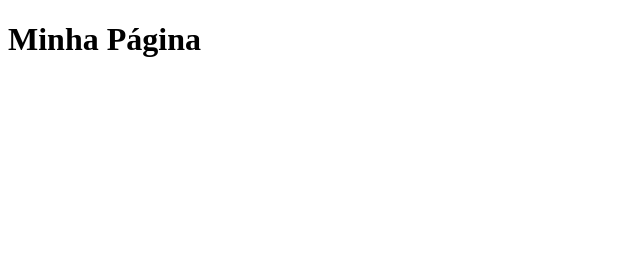
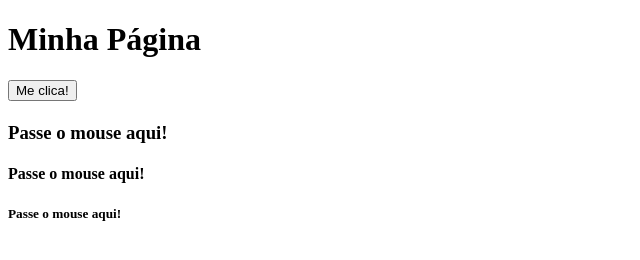
Before and after one commit to Yanfelipe02/Aula_DIO_JS1, a plain HTML site: page Js basico/index.html in a window 1280 px wide. Shown: the whole page, without its empty margins (0-640 px from the left). Drawn offline with Linux system fonts and the light colour scheme.

Commit message:
Alterações do index e do Código

```diff
--- a/Js basico/index.html
+++ b/Js basico/index.html
@@ -7,6 +7,14 @@
 </head>
 <body>
     <h1>Minha Página</h1>
+    <button type="button" onclick="clicar()">Me clica!</button>
+    <h4 id="vlw" onclick="redirecionar()"></h4>
+    <h3 id="mousemove" onmouseover="trocar(this)"
+    onmouseout="voltar(this)">Passe o mouse aqui!</h3>
+    <h4 onmouseover="trocar(this)"
+    onmouseout="voltar(this)">Passe o mouse aqui!</h4>
+    <h5 onmouseover="trocar(this)"
+    onmouseout="voltar(this)">Passe o mouse aqui!</h5>
 </body>
 <script type="text/javascript" src="main.js"></script>
 </html>
--- a/Js basico/main.js
+++ b/Js basico/main.js
@@ -1,4 +1,4 @@
-var nome = "Yan Felipe"
+/*var nome = "Yan Felipe"
 var lista_de_frutas = [" Maçã", " Manga", " Banana"];
 
 //Dicionario
@@ -41,3 +41,52 @@ console.log("A fruta é uma " + fruta.nome + " e é da cor " + fruta.cor);
 //Imprime a lista de dicionarios
 console.log(frutas);
 console.log(frutas[2]);
+*/
+
+/*function soma (n1, n2){
+    return n1 + n2;
+}
+
+alert(soma(5 , 10));*/
+
+/*Função que troca os parâmentros
+function setReplace(frase, nome, novo_nome){
+    return frase.replace(nome, novo_nome);
+}
+
+alert(setReplace("Vai Japão", "Japão", "Brasil!"));
+
+function validarIdade(idade){
+    var validar;
+
+    if(idade >=18){
+        validar = "Acesso permitido"
+    }
+    else{
+        validar = "Acesso negado!"
+    }
+
+    return validar;
+}
+
+var idade = prompt("Digite sua idade")
+alert(validarIdade(idade));*/
+
+function clicar(){
+    document.getElementById("vlw").innerHTML = "Valeu pelo Clique!!!";
+    //alert("Clicou ~.~");
+}
+
+function redirecionar(){
+    window.open("https://www.linkedin.com/in/yan-f-almeida/");
+}
+
+function trocar(elemento){
+    elemento.innerHTML = "UUUUUIIIII!!!!!!";
+    //document.getElementById("mousemove").innerHTML = "UUUUUIIIII!!!!!!";
+}
+
+function voltar(elemento){
+    elemento.innerHTML = "Passe o mouse aqui!";
+    //document.getElementById("mousemove").innerHTML = "Passe o mouse aqui!"
+}
```
